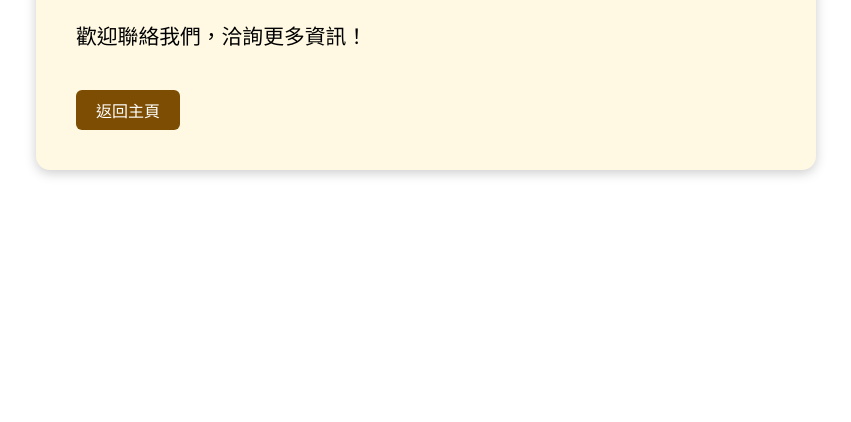
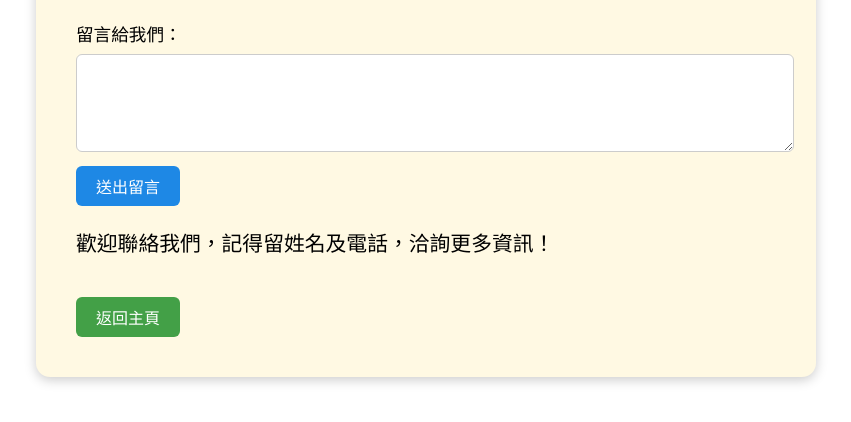
Before and after one commit to 0925688881/wufa, a plain HTML site: page contact.html in a window 1280 px wide. Shown: the part 316-738 px from the top of the page, without its empty margins (214-1065 px from the left). Drawn offline with Linux system fonts and the light colour scheme.

Commit message:
Add files via upload

```diff
--- a/contact.html
+++ b/contact.html
@@ -27,10 +27,14 @@
         <h1>夏娃無花果園</h1>
         <h1>購買電話（line）:0972776819</h1>
         <h1>Email:r0925688881@gmail.com</h1>
-
-        <p>歡迎聯絡我們，洽詢更多資訊！</p>
+      <form action="https://formspree.io/f/xjkrokqa" method="POST" style="margin-top:24px;" onsubmit="setTimeout(function(){ document.getElementById('message').value=''; }, 100);">
+    <label for="message" style="font-size:1.1em;">留言給我們：</label><br>
+    <textarea id="message" name="message" rows="5" style="width:100%; font-size:1.1em; margin-top:8px; border-radius:6px; border:1px solid #ccc; padding:8px;"></textarea><br>
+    <button type="submit" class="btn" style="margin-top:10px; background:#1e88e5; color:#fff;">送出留言</button>
+</form>
+        <p>歡迎聯絡我們，記得留姓名及電話，洽詢更多資訊！</p>
         <div style="margin-top: 40px;">
-            <a href="index.html" class="btn">返回主頁</a>
+           <a href="index.html" class="btn" style="background:#43a047; color:#fff;">返回主頁</a>
         </div>
     </div>
 </body>
```
Also changed, not shown: dried.html (+1 -1 lines), variety.html (+1 -1 lines).
